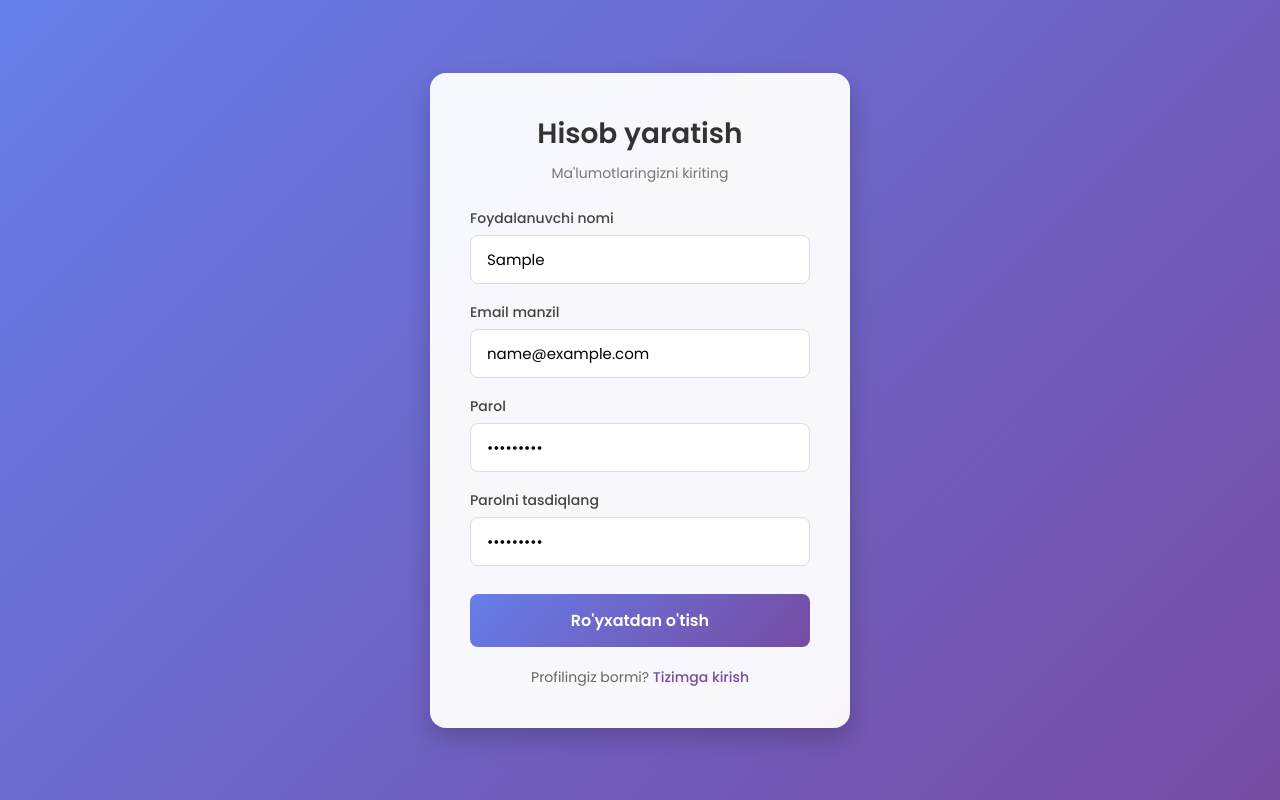
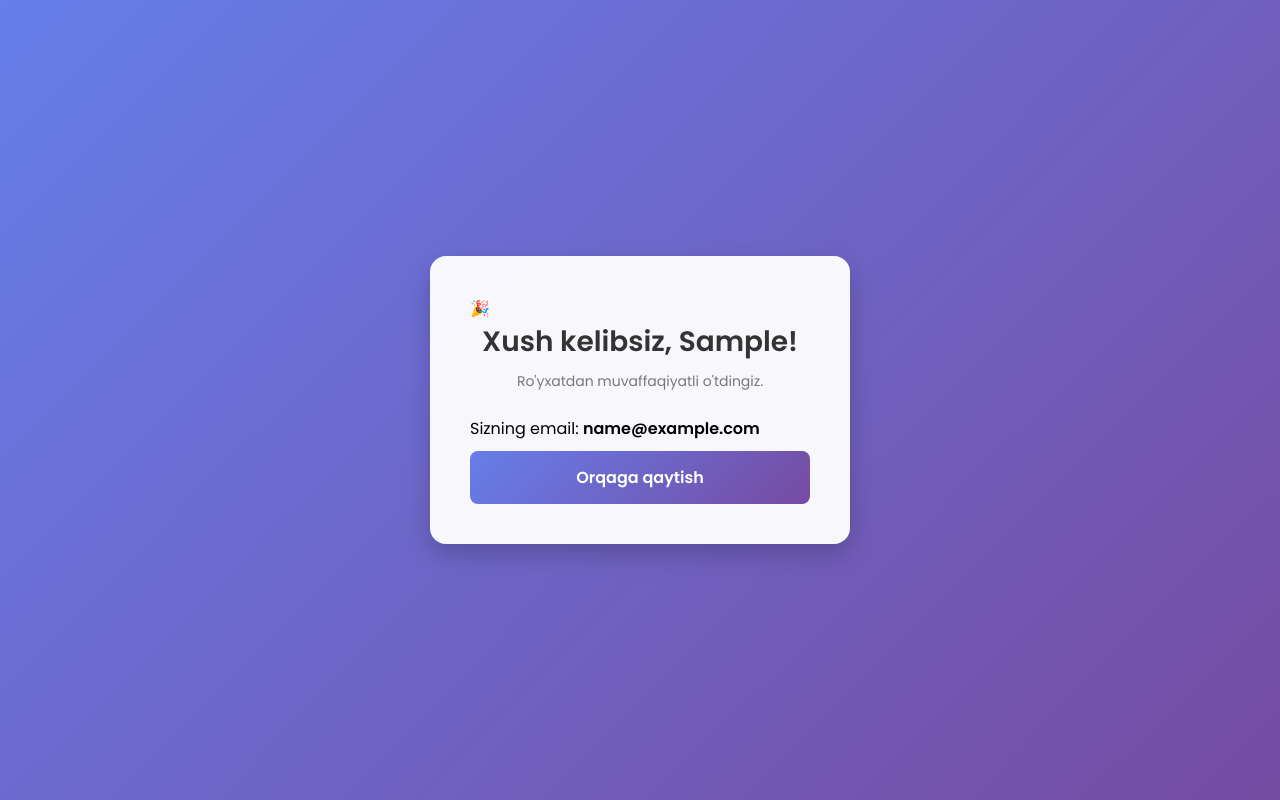
Before and after one commit to umida17/regstratsiya, a React (Vite) app: page / in a window 1280 px wide. Both pictures are taken after typing "Sample", "name@example.com", "Sample123", "Sample123" into the empty fields and a click on the button "Ro'yxatdan o'tish". Built offline with nearby package versions, Linux system fonts and the light colour scheme.

Commit message:
stil beramiz sarlavha

```diff
--- a/src/App.jsx
+++ b/src/App.jsx
@@ -1,4 +1,3 @@
-
 import React, { useState } from 'react';
 import './App.css';
 
@@ -9,6 +8,8 @@ function App() {
     password: '',
     confirmPassword: '',
   });
+
+   const [isRegistered, setIsRegistered] = useState(false);
 
   const handleChange = (e) => {
     const { name, value } = e.target;
@@ -23,11 +24,28 @@ function App() {
       return;
     }
 
-    console.log('Yuborilgan ma\'lumotlar:', formData);
-    alert('Muvaffaqiyatli ro\'yxatdan o\'tdingiz!');
+    console.log('Muvaffaqiyatli ro\'yxatdan o\'tdi:', formData);
+
+     setIsRegistered(true);
   };
 
-  return (
+   if (isRegistered) {
+    return (
+      <div className="register-container">
+        <div className="register-card welcome-card">
+          <div className="success-icon">🎉</div>
+          <h2 className="register-title">Xush kelibsiz, {formData.username}!</h2>
+          <p className="register-subtitle">Ro'yxatdan muvaffaqiyatli o'tdingiz.</p>
+          <p className="welcome-text">Sizning email: <strong>{formData.email}</strong></p>
+          <button onClick={() => setIsRegistered(false)} className="register-btn">
+            Orqaga qaytish
+          </button>
+        </div>
+      </div>
+    );
+  }
+
+   return (
     <div className="register-container">
       <div className="register-card">
         <h2 className="register-title">Hisob yaratish</h2>
```
